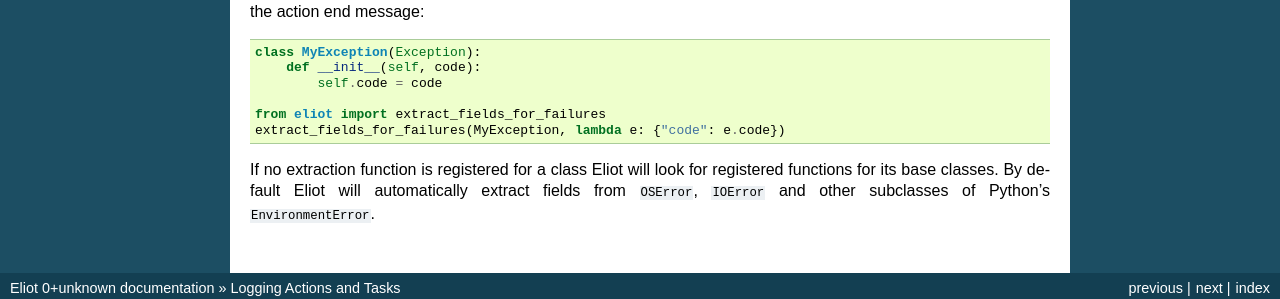
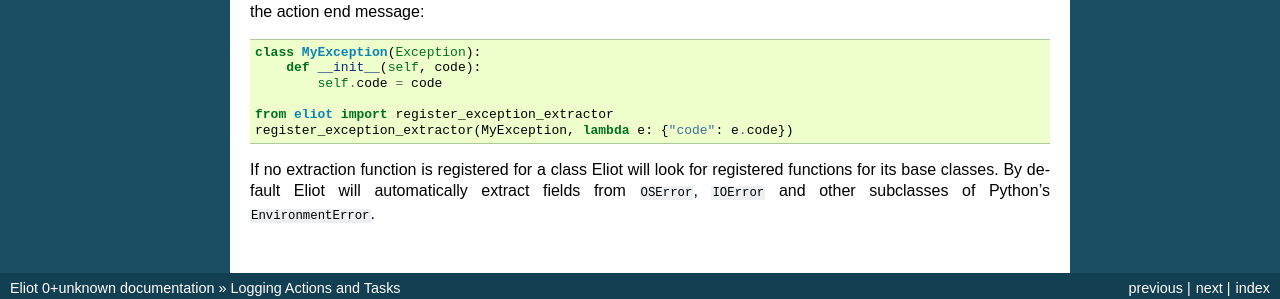
Before and after one commit to itamarst/eliot, a Sphinx documentation site: the page built from docs/source/actions.rst, in a window 1280 px wide and 900 px high, scrolled down 1945 px. Shown: the part 565-864 px from the top of the window. Built offline with Sphinx 7.4.7, drawn with Linux system fonts in a browser that asks for light colours.

```diff
--- a/docs/source/actions.rst
+++ b/docs/source/actions.rst
@@ -158,8 +158,8 @@ For example, the following registration means all failed actions that fail with
        def __init__(self, code):
            self.code = code
 
-   from eliot import extract_fields_for_failures
-   extract_fields_for_failures(MyException, lambda e: {"code": e.code})
+   from eliot import register_exception_extractor
+   register_exception_extractor(MyException, lambda e: {"code": e.code})
 
 If no extraction function is registered for a class Eliot will look for registered functions for its base classes.
 By default Eliot will automatically extract fields from ``OSError``, ``IOError`` and other subclasses of Python's ``EnvironmentError``.
--- a/docs/source/news.rst
+++ b/docs/source/news.rst
@@ -6,7 +6,7 @@ What's New
 
 Features:
 
-* ``extract_fields_for_exceptions`` allows for more useful :ref:`logging of failed actions<extract errors>` by extracting additional fields from exceptions.
+* ``register_exception_extractor`` allows for more useful :ref:`logging of failed actions and tracebacks<extract errors>` by extracting additional fields from exceptions.
 
 Bug fixes:
 
--- a/eliot/__init__.py
+++ b/eliot/__init__.py
@@ -9,7 +9,7 @@ from ._output import (
 )
 from ._validation import Field, fields, MessageType, ActionType
 from ._traceback import writeTraceback, writeFailure
-from ._errors import extract_fields_for_failures
+from ._errors import register_exception_extractor
 
 addDestination = Logger._destinations.add
 removeDestination = Logger._destinations.remove
@@ -30,7 +30,7 @@ __all__ = ["Message", "writeTraceback", "writeFailure",
            "Field", "fields", "MessageType", "ActionType",
            "ILogger", "Logger", "MemoryLogger", "addDestination",
            "removeDestination", "addGlobalFields", "FileDestination",
-           "extract_fields_for_failures",
+           "register_exception_extractor",
 
            # PEP 8 variants:
            "write_traceback", "write_failure", "start_action", "start_task",
```
Also changed, not shown: 3 other files.
